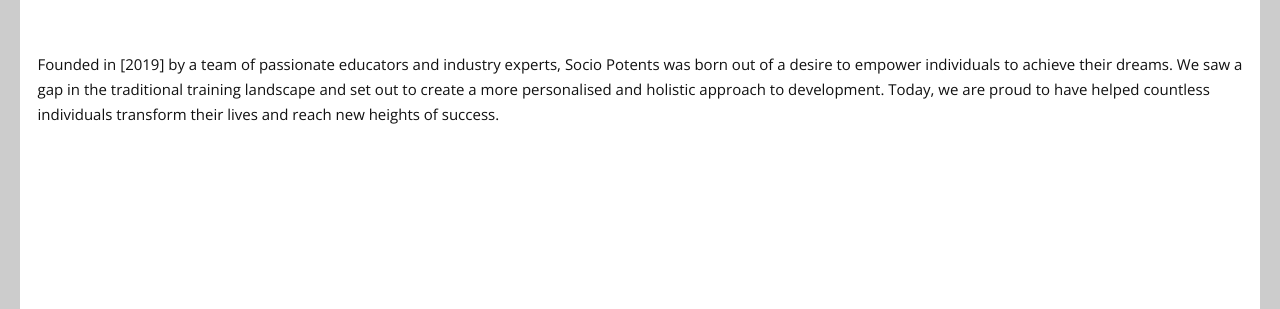
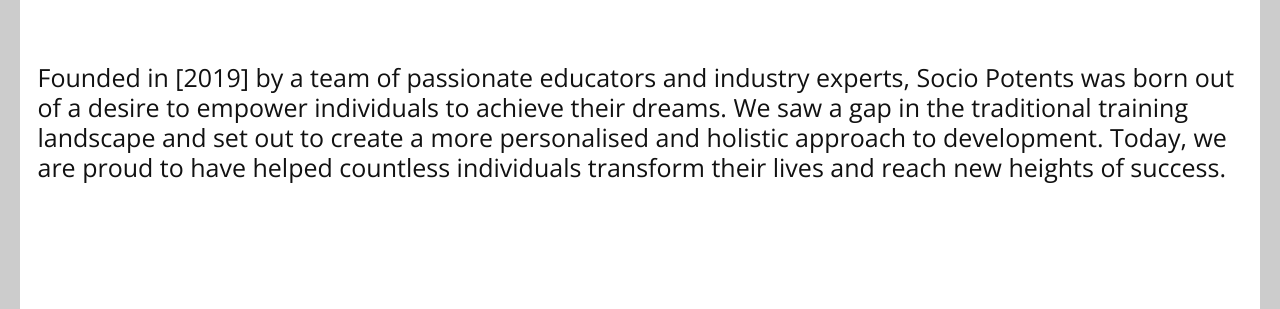
Before and after one commit to Smart-Side-dev-2023/SocioPotents, a plain HTML site: page namari-by-shapingrain/about.html in a window 1280 px wide. Shown: the part 331-640 px from the top of the page. Drawn offline with nearby package versions, Linux system fonts and the light colour scheme.

Commit message:
fontsize updated

```diff
--- a/namari-by-shapingrain/about.html
+++ b/namari-by-shapingrain/about.html
@@ -80,7 +80,7 @@
                 </div>
                 <div class="col-1">
                     <div class="section-content">
-                        <p>Founded in [2019] by a team of passionate educators and industry experts, Socio Potents was
+                        <p style="font-size: 25px; line-height: 1.2;">Founded in [2019] by a team of passionate educators and industry experts, Socio Potents was
                             born out of a desire to empower individuals to achieve their dreams. We saw a gap in the
                             traditional training landscape and set out to create a more personalised and holistic
                             approach to development. Today, we are proud to have helped countless individuals transform
```
